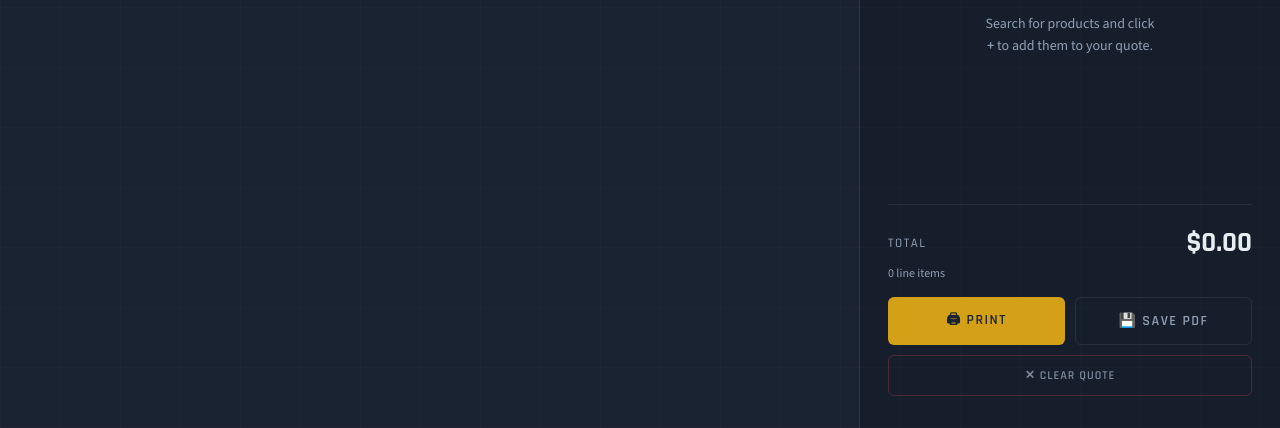
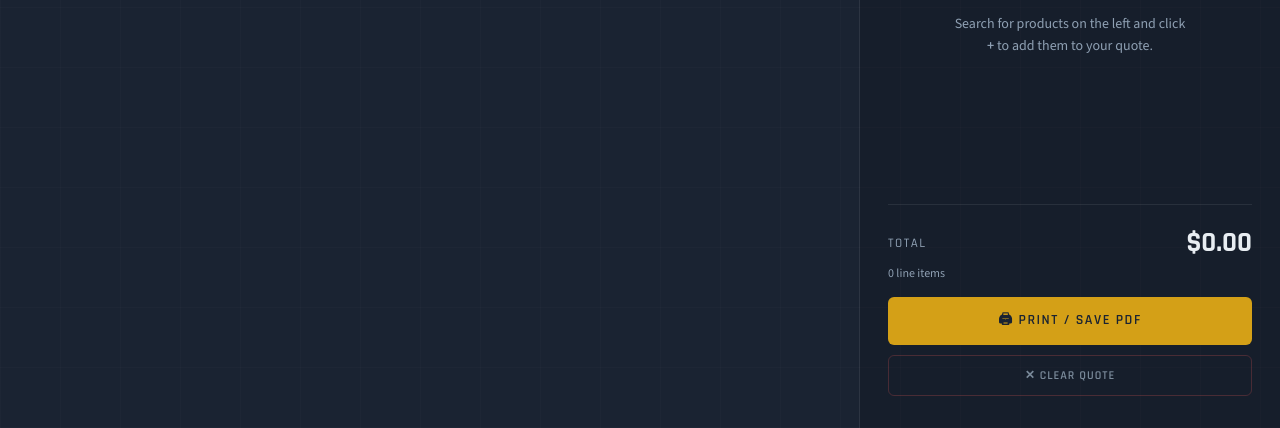
Before and after one commit to Tom-smsupply/contractor-pricing, a plain HTML site: page index.html in a window 1280 px wide. Shown: the part 372-800 px from the top of the page. Drawn offline with nearby package versions, Linux system fonts and the light colour scheme.

Commit message:
Update index.html

```diff
--- a/index.html
+++ b/index.html
@@ -758,7 +758,7 @@
 
     <div id="quoteEmpty" class="quote-empty">
       <div class="qe-icon">📋</div>
-      <p>Search for products and click<br><strong>+</strong> to add them to your quote.</p>
+      <p>Search for products on the left and click<br><strong>+</strong> to add them to your quote.</p>
     </div>
 
     <div id="quoteList" style="display:none"></div>
@@ -770,9 +770,8 @@
       </div>
       <div class="total-items" id="totalItems">0 line items</div>
 
-      <div class="action-btns">
-        <button class="btn btn-gold" onclick="triggerAction('print')">🖨 Print</button>
-        <button class="btn btn-outline" onclick="triggerAction('save')">💾 Save PDF</button>
+      <div class="action-btns" style="grid-template-columns: 1fr;">
+        <button class="btn btn-gold" onclick="triggerAction('save')">🖨 Print / Save PDF</button>
       </div>
       <button class="btn btn-clear" onclick="clearQuote()">✕ Clear Quote</button>
     </div>
@@ -783,7 +782,7 @@
 <div class="modal-overlay" id="modalOverlay">
   <div class="modal">
     <h2>Project Details</h2>
-    <p>Enter a project name to label this quote before <span id="actionLabel">printing</span>.</p>
+    <p>Enter a project name to label this quote before <span id="actionLabel">printing</span>. To save as PDF, choose <strong>"Save as PDF"</strong> as the destination in the print dialog.</p>
     <label for="projectName">Project Name</label>
     <input type="text" id="projectName" placeholder="e.g. Smith Residence - Roof 2025" maxlength="80" />
     <div class="modal-actions">
```
